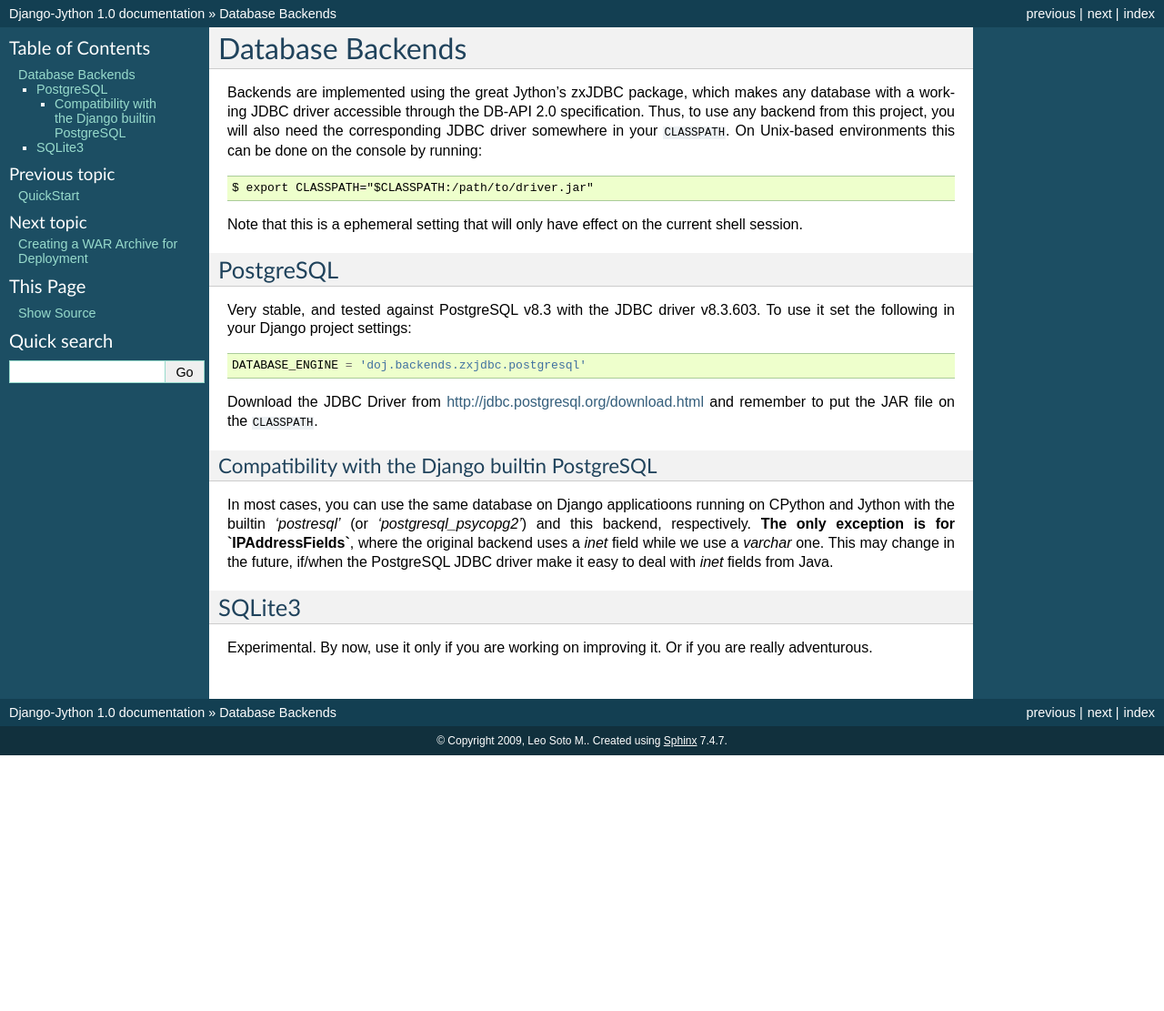
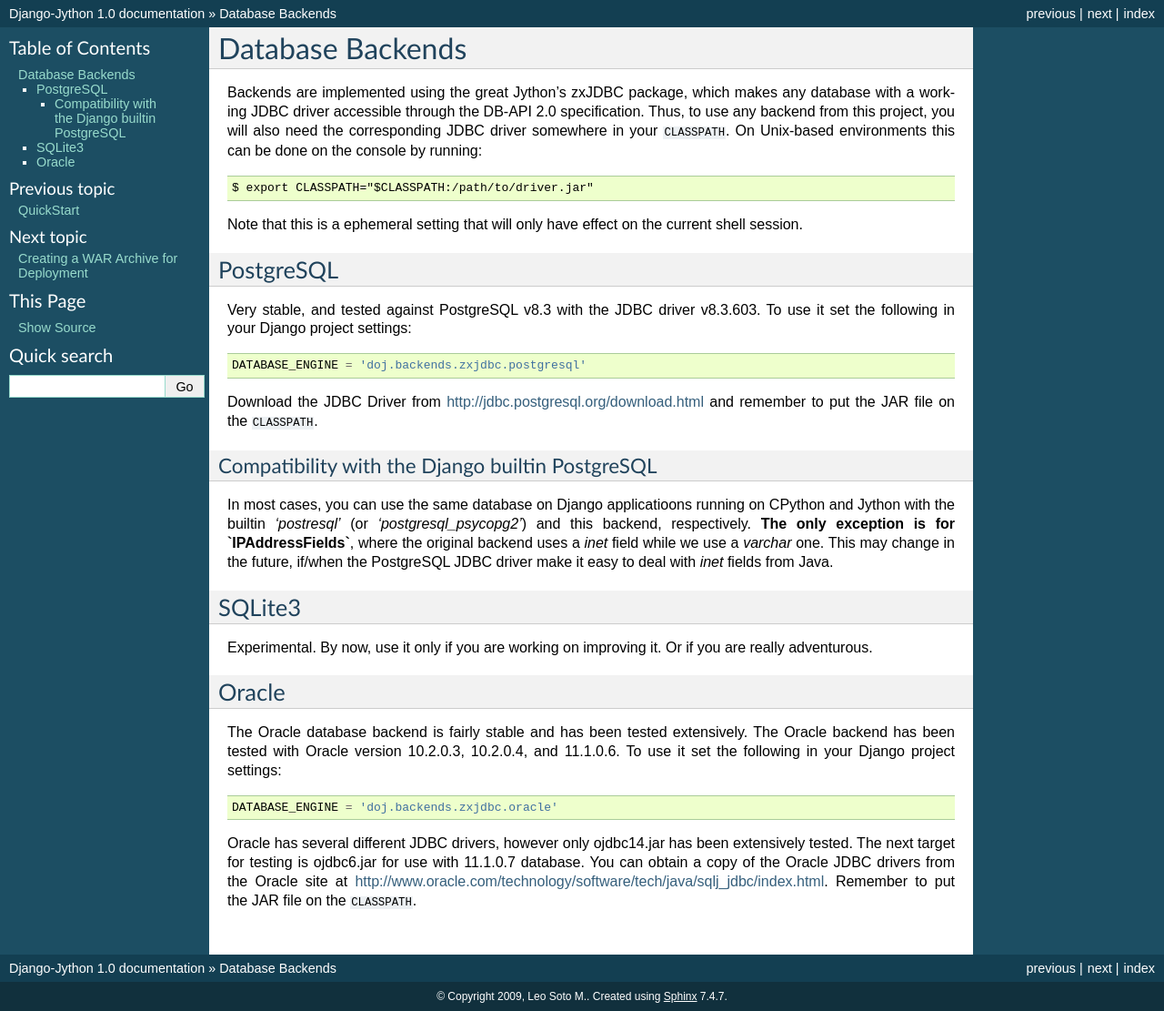
Before and after one commit to vitormazzi/django-jython, a Sphinx documentation site: the page built from docs/database-backends.rst, in a window 1280 px wide. Shown: the whole page at 91% size. Built offline with Sphinx 7.4.7, drawn with Linux system fonts in a browser that asks for light colours; before the commit the page ends 900 px from its top, so only the background shows below that.

Commit message:
Docs for Oracle backend (written by Josh)
git-svn-id: http://django-jython.googlecode.com/svn/trunk@129 fc56e334-f652-0410-822d-0b1548283ca8

```diff
--- a/docs/database-backends.rst
+++ b/docs/database-backends.rst
@@ -40,3 +38,18 @@
 
 Experimental. By now, use it only if you are working on improving it. Or if you
 are really adventurous.
+
+Oracle
+------
+
+The Oracle database backend is fairly stable and has been tested extensively.
+The Oracle backend has been tested with Oracle version 10.2.0.3, 10.2.0.4, and
+11.1.0.6.  To use it set the following in your Django project settings::
+
+  DATABASE_ENGINE = 'doj.backends.zxjdbc.oracle'
+
+Oracle has several different JDBC drivers, however only ojdbc14.jar has been
+extensively tested.  The next target for testing is ojdbc6.jar for use with
+11.1.0.7 database.  You can obtain a copy of the Oracle JDBC drivers from the
+Oracle site at http://www.oracle.com/technology/software/tech/java/sqlj_jdbc/index.html.
+Remember to put the JAR file on the ``CLASSPATH``.
```
Also changed, not shown: other parts of docs/database-backends.rst (+0 -2 lines), 11 other files.
